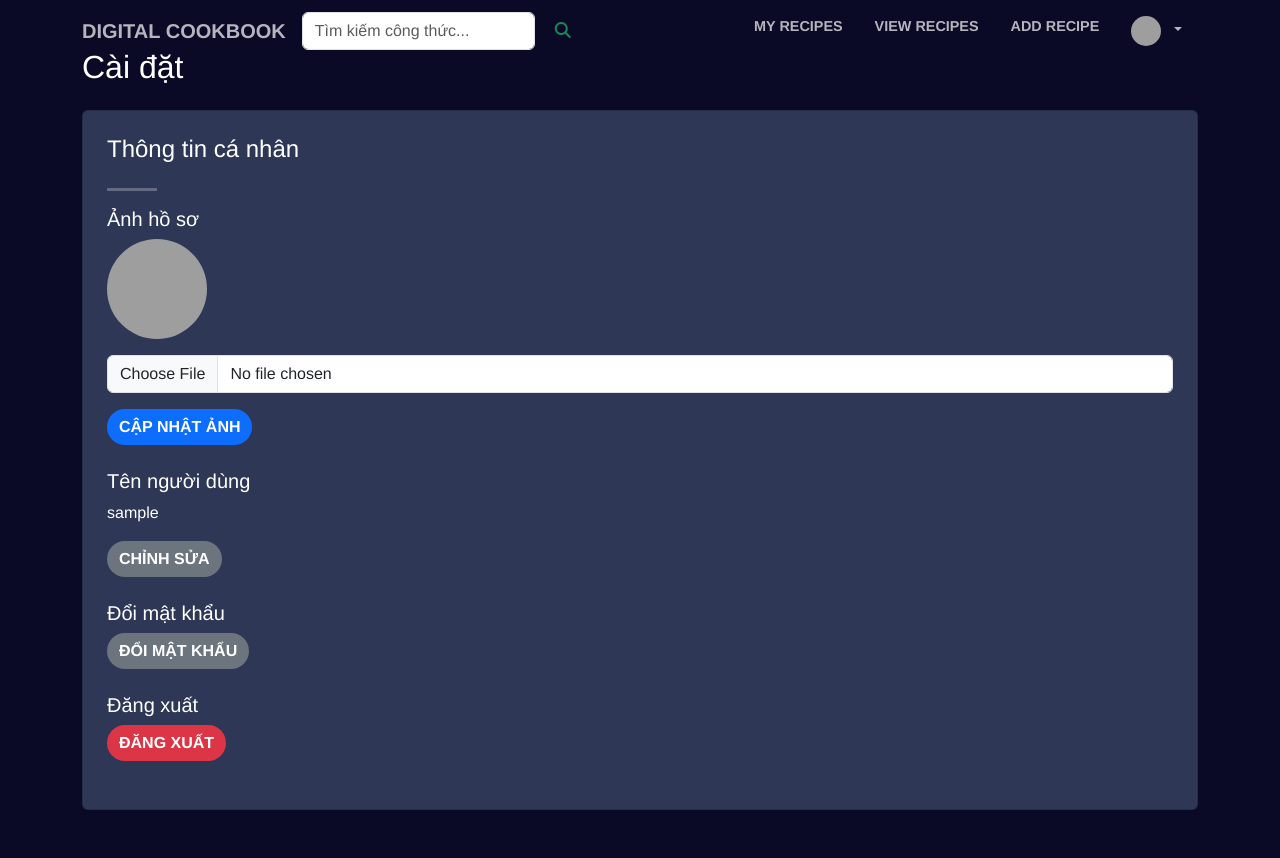
After one commit to Nguyendacdien/ProjectC, a Flask app: page /settings in a window 1280 px wide. The commit adds this page. Run offline with Flask 2, Linux system fonts and the light colour scheme; the visitor is signed in with stand-in values (Sample User, id 1); some libraries are stand-ins or nearby versions; grey boxes are pictures that could not be loaded.

Commit message:
profile cac thu

```diff
--- a/app.py
+++ b/app.py
@@ -12,6 +12,7 @@ from flask_wtf import FlaskForm, Form
 from wtforms import StringField, SelectField, TextAreaField, validators, SubmitField
 from forms import Username, ReusableForm, Search
 from flask import session
+from flask_bcrypt import Bcrypt
 
 load_dotenv(find_dotenv())
 
@@ -110,11 +111,12 @@ def recipes(username):
         flash("Please log in first.")
         return redirect(url_for('login'))
 
-    recipes = mongo.db.recipes
-    # Thêm điều kiện is_public: true
-    all_recipes = recipes.find({"is_public": True}).sort("_id", 1)
+    recipes_collection = mongo.db.recipes
+    # Truy vấn tất cả công thức với is_public: True
+    all_recipes = recipes_collection.find({"is_public": True}).sort("_id", 1)
     recipe_list = list(all_recipes)
 
+    # Phân trang
     limit = request.args.get('limit', default=10, type=int)
     offset = request.args.get('offset', default=0, type=int)
 
@@ -122,18 +124,37 @@ def recipes(username):
     pages = get_pages(count, limit)
     url_list = generate_pagination_links(offset, limit, pages, 'recipes', 'null', username)
 
-    starting_position = request.args.get('offset', default=0, type=int)
+    # Lấy last_id để phân trang
+    starting_position = offset
     if recipe_list and starting_position < count:
         last_id = recipe_list[starting_position]['_id']
     else:
         last_id = None
 
-    # Thêm điều kiện is_public: true vào các truy vấn sort
-    sort_default = recipes.find({"is_public": True, '_id': {'$gte': last_id}}).sort([("_id", 1)]).limit(limit)
-    sort_name = recipes.find({"is_public": True, '_id': {'$gte': last_id}}).sort([("name", 1)]).limit(limit)
-    sort_upvotes = recipes.find({"is_public": True, '_id': {'$gte': last_id}}).sort([("upvotes", pymongo.DESCENDING), ("name", 1)]).limit(limit)
-    sort_downvotes = recipes.find({"is_public": True, '_id': {'$gte': last_id}}).sort([("downvotes", pymongo.DESCENDING), ("name", 1)]).limit(limit)
-    sort_author = recipes.find({"is_public": True, '_id': {'$gte': last_id}}).sort([("author", 1), ("name", 1)]).limit(limit)
+    # Tạo 5 danh sách công thức đã sắp xếp
+    sort_default = list(recipes_collection.find({"is_public": True, '_id': {'$gte': last_id}}).sort([("_id", 1)]).limit(limit))
+    sort_name = list(recipes_collection.find({"is_public": True, '_id': {'$gte': last_id}}).sort([("name", 1)]).limit(limit))
+    sort_upvotes = list(recipes_collection.find({"is_public": True, '_id': {'$gte': last_id}}).sort([("upvotes", pymongo.DESCENDING), ("name", 1)]).limit(limit))
+    sort_downvotes = list(recipes_collection.find({"is_public": True, '_id': {'$gte': last_id}}).sort([("downvotes", pymongo.DESCENDING), ("name", 1)]).limit(limit))
+    sort_author = list(recipes_collection.find({"is_public": True, '_id': {'$gte': last_id}}).sort([("author", 1), ("name", 1)]).limit(limit))
+
+    # Kiểm tra và gán đường dẫn ảnh cho từng công thức trong các danh sách
+    for sort_list in [sort_default, sort_name, sort_upvotes, sort_downvotes, sort_author]:
+        for recipe in sort_list:
+            avatar_path = f"static/images/{recipe['author']}_avt.jpg"
+            # Nếu recipe.author không phải người dùng hiện tại
+            if recipe['author'] != session['username']:
+                # Chỉ hiển thị ảnh mặc định nếu không có ảnh của author
+                if os.path.exists(avatar_path):
+                    recipe['avatar_url'] = url_for('static', filename=f"images/{recipe['author']}_avt.jpg")
+                else:
+                    recipe['avatar_url'] = url_for('static', filename="images/default.jpg")
+            else:
+                # Nếu là người dùng hiện tại, giữ nguyên logic hiện tại
+                if os.path.exists(avatar_path):
+                    recipe['avatar_url'] = url_for('static', filename=f"images/{recipe['author']}_avt.jpg")
+                else:
+                    recipe['avatar_url'] = url_for('static', filename="images/default.jpg")
 
     # Đọc dữ liệu từ countries.json
     with open('data/countries.json', 'r', encoding='utf-8') as f:
@@ -142,10 +163,19 @@ def recipes(username):
     # Lấy danh sách tên quốc gia (bỏ mục đầu tiên "Choose a Country of Origin")
     countries = [country['name'] for country in countries_data if country['name'] != "Choose a Country of Origin"]
 
-    return render_template("recipes.html", author=sort_author,
-                           default=sort_default, name=sort_name, upvotes=sort_upvotes,
-                           downvotes=sort_downvotes, url_list=url_list,
-                           pages=pages, username=username, countries=countries)
+    return render_template(
+        "recipes.html",
+        author=sort_author,
+        default=sort_default,
+        name=sort_name,
+        upvotes=sort_upvotes,
+        downvotes=sort_downvotes,
+        url_list=url_list,
+        pages=pages,
+        current_page=(offset // limit) + 1,
+        username=username,
+        countries=countries
+    )
 
 #tạo route my recipes
 @app.route('/<username>/my_recipes')
@@ -395,6 +425,107 @@ def view_recipe(username, recipe_id):
             return redirect('/' + username + '/recipes?limit=10&offset=0')
 
     return render_template('view_recipe.html', recipe=the_recipe, username=username)
+#chức năng cài đặt cho người dùng
+@app.route('/settings')
+def settings():
+    if 'username' not in session:
+        flash('Vui lòng đăng nhập để xem cài đặt.')
+        return redirect(url_for('login'))
+
+    username = session['username']
+    print(f"Session username: {session.get('username')}")
+    return render_template('settings.html', username=username)
+# up ảnh avt
+@app.route('/upload_profile_picture', methods=['POST'])
+def upload_profile_picture():
+    if 'username' not in session:
+        flash('Vui lòng đăng nhập để tải ảnh hồ sơ.')
+        return redirect(url_for('login'))
+
+    if 'profile_picture' not in request.files:
+        flash('Không có file nào được chọn.')
+        return redirect(url_for('settings'))
+
+    file = request.files['profile_picture']
+    if file.filename == '':
+        flash('Không có file nào được chọn.')
+        return redirect(url_for('settings'))
+
+    if file:
+        # Lưu ảnh với tên username_avt.jpg
+        filename = f"{session['username']}_avt.jpg"
+        file.save(os.path.join('static/images', filename))
+        flash('Ảnh hồ sơ đã được cập nhật thành công.')
+        return redirect(url_for('settings'))
+
+    flash('Lỗi khi tải ảnh hồ sơ.')
+    return redirect(url_for('settings'))
+# update username
+@app.route('/update_username', methods=['POST'])
+def update_username():
+    if 'username' not in session:
+        flash('Vui lòng đăng nhập để cập nhật tên người dùng.')
+        return redirect(url_for('login'))
+
+    new_username = request.form.get('new_username')
+    if not new_username:
+        flash('Tên người dùng mới không được để trống.')
+        return redirect(url_for('settings'))
+
+    users = mongo.db.users
+
+    # Kiểm tra xem tên người dùng mới đã tồn tại chưa
+    if users.find_one({'username': new_username}):
+        flash('Tên người dùng đã tồn tại. Vui lòng chọn tên khác.')
+        return redirect(url_for('settings'))
+
+    # Cập nhật tên người dùng trong database
+    users.update_one(
+        {'username': session['username']},
+        {'$set': {'username': new_username}}
+    )
+
+    # Cập nhật session với tên người dùng mới
+    old_username = session['username']
+    session['username'] = new_username
+
+    # Đổi tên file ảnh hồ sơ (nếu có)
+    old_image_path = os.path.join('static/images', f"{old_username}_avt.jpg")
+    new_image_path = os.path.join('static/images', f"{new_username}_avt.jpg")
+    if os.path.exists(old_image_path):
+        os.rename(old_image_path, new_image_path)
+
+    flash('Tên người dùng đã được cập nhật thành công.')
+    return redirect(url_for('settings'))
+# doi mk
+@app.route('/change_password', methods=['POST'])
+def change_password():
+    if 'username' not in session:
+        flash('Vui lòng đăng nhập để đổi mật khẩu.')
+        return redirect(url_for('login'))
+
+    current_password = request.form.get('current_password')
+    new_password = request.form.get('new_password')
+
+    if not current_password or not new_password:
+        flash('Mật khẩu hiện tại và mật khẩu mới không được để trống.')
+        return redirect(url_for('settings'))
+
+    users = mongo.db.users
+    user = users.find_one({'username': session['username'], 'password': current_password})
+
+    if not user:
+        flash('Mật khẩu hiện tại không đúng.')
+        return redirect(url_for('settings'))
+
+    # Cập nhật mật khẩu mới (plaintext)
+    users.update_one(
+        {'username': session['username']},
+        {'$set': {'password': new_password}}
+    )
+
+    flash('Mật khẩu đã được cập nhật thành công.')
+    return redirect(url_for('settings'))
 def create_collections_and_indexes():
     try:
         # Tạo collection 'recipes' và các chỉ mục
--- a/templates/base.html
+++ b/templates/base.html
@@ -48,10 +48,57 @@
           <li class="nav-item">
             <a class="nav-link js-scroll-trigger" href="{{url_for('add_recipe', username=username)}}">Add Recipe</a>
           </li>
+          <!-- User Dropdown -->
+          <li class="nav-item dropdown">
+            {% if 'username' in session %}
+              <a class="nav-link dropdown-toggle" href="#" id="userDropdown" role="button" data-bs-toggle="dropdown" aria-expanded="false">
+                <!-- Avatar -->
+                <img src="/{% if session['username'] %}static/images/{{ session['username'] }}_avt.jpg{% else %}/static/images/default.jpg{% endif %}"
+                alt="Avatar"
+                style="width: 30px; height: 30px; border-radius: 50%; margin-right: 5px;"
+                onerror="this.src='/static/images/default.jpg'">
+              </a>
+              <ul class="dropdown-menu dropdown-menu-end" aria-labelledby="userDropdown" style="background-color: #2E3856; color: #ffffff;">
+                <!-- Thông báo -->
+                <li>
+                  <a class="dropdown-item text-white" href="#">
+                    <i class="fas fa-bell me-2"></i>Thông báo
+                    {% with messages = get_flashed_messages(with_categories=true) %}
+                    {% if messages %}
+                      <ul class="list-unstyled mt-2">
+                        {% for category, message in messages %}
+                          <li class="text-{{ 'success' if category == 'success' else 'danger' }} mb-1">{{ message }}</li>
+                        {% endfor %}
+                      </ul>
+                    {% else %}
+                      <p class="text-muted mb-0">Không có thông báo.</p>
+                    {% endif %}
+                    {% endwith %}
+                  </a>
+                </li>
+                <!-- Cài đặt -->
+                <li>
+                  <a class="dropdown-item text-white" href="{{ url_for('settings', username=session['username']) }}">
+                    <i class="fas fa-gear me-2"></i>Cài đặt
+                  </a>
+                </li>
+                <!-- Đăng xuất -->
+                <li>
+                  <a class="dropdown-item text-white" href="{{ url_for('logout') }}">
+                    <i class="fas fa-sign-out-alt me-2"></i>Đăng xuất
+                  </a>
+                </li>
+              </ul>
+            {% else %}
+              <a class="nav-link" href="{{ url_for('login') }}">Đăng nhập</a>
+            {% endif %}
+          </li>
         </ul>
       </div>
     </div>
   </nav>
+
+  <!-- Flash Messages (giữ nguyên) -->
   {% with messages = get_flashed_messages(with_categories=true) %}
   {% if messages %}
   <div class="container mt-5 pt-4" style="z-index: 1050; position: relative;">
@@ -66,6 +113,7 @@
   {% endwith %}
 
   {% block content %} {% endblock %}
+
   <!-- Bootstrap JS -->
   <script src="/static/js/jquery.js"></script>
   <script src="/static/js/bootstrap.js"></script>
--- /dev/null
+++ b/templates/settings.html
@@ -0,0 +1,108 @@
+{% extends "base.html" %}
+
+{% block content %}
+<div class="container my-5">
+    <h2 class="text-white my-4">Cài đặt</h2>
+    <div class="card p-4" style="background-color: #2E3856; color: #ffffff;">
+        <h4>Thông tin cá nhân</h4>
+        <hr style="border-color: #ffffff;">
+
+        <!-- Profile Picture Upload -->
+        <div class="mb-4">
+            <h5>Ảnh hồ sơ</h5>
+            {% if session.username %}
+                <!-- Display current profile picture if available -->
+                <img src="{{ url_for('static', filename='images/' + session.username + '_avt.jpg') }}"
+                alt="Profile Picture"
+                class="rounded-circle mb-3"
+                style="width: 100px; height: 100px; object-fit: cover;"
+                id="profile-picture">
+            {% else %}
+                <img src="{{ url_for('static', filename='default.jpg') }}"
+                     alt="Default Profile Picture"
+                     class="rounded-circle mb-3"
+                     style="width: 100px; height: 100px; object-fit: cover;">
+            {% endif %}
+            <form method="POST" action="{{ url_for('upload_profile_picture') }}" enctype="multipart/form-data">
+                <div class="mb-3">
+                    <input type="file" class="form-control" name="profile_picture" accept="image/*" required>
+                </div>
+                <button type="submit" class="btn btn-primary">Cập nhật ảnh</button>
+            </form>
+        </div>
+
+        <!-- User Information -->
+        <div class="mb-4">
+            <h5>Tên người dùng</h5>
+            <p>{{ session.username or 'Chưa đăng nhập' }}</p>
+            <button class="btn btn-secondary" data-bs-toggle="modal" data-bs-target="#editUsernameModal">Chỉnh sửa</button>
+        </div>
+
+        <!-- Change Password -->
+        <div class="mb-4">
+            <h5>Đổi mật khẩu</h5>
+            <button class="btn btn-secondary" data-bs-toggle="modal" data-bs-target="#changePasswordModal">Đổi mật khẩu</button>
+        </div>
+
+        <!-- Logout -->
+        <div class="mb-4">
+            <h5>Đăng xuất</h5>
+            <a href="{{ url_for('logout') }}" class="btn btn-danger">Đăng xuất</a>
+        </div>
+    </div>
+</div>
+
+<!-- Modal for Editing Username -->
+<div class="modal fade" id="editUsernameModal" tabindex="-1" aria-labelledby="editUsernameModalLabel" aria-hidden="true">
+    <div class="modal-dialog">
+        <div class="modal-content" style="background-color: #2E3856; color: #ffffff;">
+            <div class="modal-header">
+                <h5 class="modal-title" id="editUsernameModalLabel">Chỉnh sửa tên người dùng</h5>
+                <button type="button" class="btn-close btn-close-white" data-bs-dismiss="modal" aria-label="Close"></button>
+            </div>
+            <div class="modal-body">
+                <form method="POST" action="{{ url_for('update_username') }}">
+                    <div class="mb-3">
+                        <label for="newUsername" class="form-label">Tên người dùng mới</label>
+                        <input type="text" class="form-control" id="newUsername" name="new_username" required>
+                    </div>
+                    <button type="submit" class="btn btn-primary">Cập nhật</button>
+                </form>
+            </div>
+        </div>
+    </div>
+</div>
+
+<!-- Modal for Changing Password -->
+<div class="modal fade" id="changePasswordModal" tabindex="-1" aria-labelledby="changePasswordModalLabel" aria-hidden="true">
+    <div class="modal-dialog">
+        <div class="modal-content" style="background-color: #2E3856; color: #ffffff;">
+            <div class="modal-header">
+                <h5 class="modal-title" id="changePasswordModalLabel">Đổi mật khẩu</h5>
+                <button type="button" class="btn-close btn-close-white" data-bs-dismiss="modal" aria-label="Close"></button>
+            </div>
+            <div class="modal-body">
+                <form method="POST" action="{{ url_for('change_password') }}">
+                    <div class="mb-3">
+                        <label for="currentPassword" class="form-label">Mật khẩu hiện tại</label>
+                        <input type="password" class="form-control" id="currentPassword" name="current_password" required>
+                    </div>
+                    <div class="mb-3">
+                        <label for="newPassword" class="form-label">Mật khẩu mới</label>
+                        <input type="password" class="form-control" id="newPassword" name="new_password" required>
+                    </div>
+                    <button type="submit" class="btn btn-primary">Cập nhật</button>
+                </form>
+            </div>
+        </div>
+    </div>
+</div>
+<script>
+    // Gán URL mặc định vào một biến JavaScript
+    const defaultImageUrl = "{{ url_for('static', filename='images/default.jpg') }}";
+    // Xử lý lỗi tải ảnh
+    document.getElementById('profile-picture').onerror = function() {
+        this.src = defaultImageUrl;
+    };
+</script>
+{% endblock %}
```
Also changed, not shown: templates/my_recipes.html (+12 -2 lines), templates/recipes.html (+22 -10 lines), static/images/default.jpg (added), static/images/dien1_avt.jpg (added), static/img/header-min.png (deleted), 2 other files.
